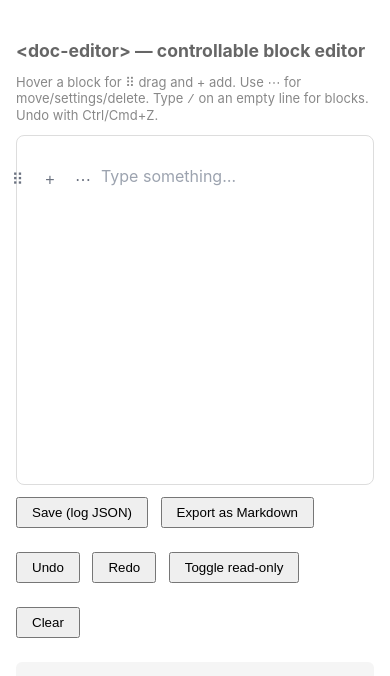
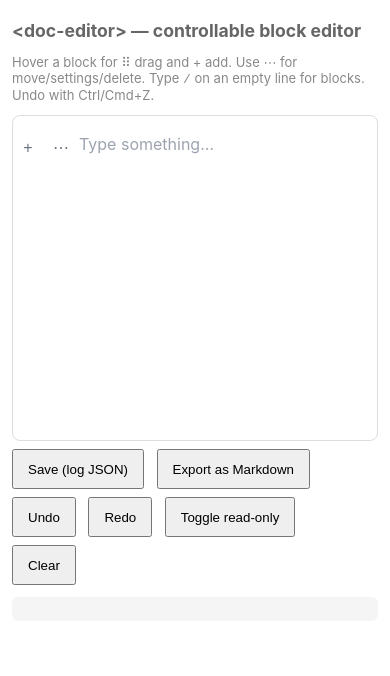
Before and after one commit to CLAPTAC/ClapDoc, a React app: page demo/index.html in a window 390 px wide. Built offline with nearby package versions, Linux system fonts and the light colour scheme.

Commit message:
Tighten the local demo layout for narrow screens.

```diff
--- a/demo/index.html
+++ b/demo/index.html
@@ -12,6 +12,7 @@
       padding: 0 16px;
     }
     h1 { font-size: 1.1em; color: #666; }
+    .hint { overflow-wrap: anywhere; }
     doc-editor {
       display: block;
       border: 1px solid #ddd;
@@ -26,6 +27,8 @@
       --de-menu-fg: #1a1a1a;
       --de-accent: #2563eb;
       background: #fff;
+      max-width: 100%;
+      overflow-x: auto;
     }
     pre {
       background: #f5f5f5;
@@ -38,7 +41,18 @@
     button {
       margin: 12px 8px 12px 0;
       padding: 6px 14px;
+      min-height: 40px;
       cursor: pointer;
+    }
+    @media (max-width: 560px) {
+      body { margin: 20px auto; padding: 0 12px; }
+      doc-editor {
+        padding: 12px 6px;
+        --de-control-width: 56px;
+      }
+      button {
+        margin: 8px 8px 0 0;
+      }
     }
     .hint { color: #888; font-size: 13px; margin-bottom: 12px; }
   </style>
```
